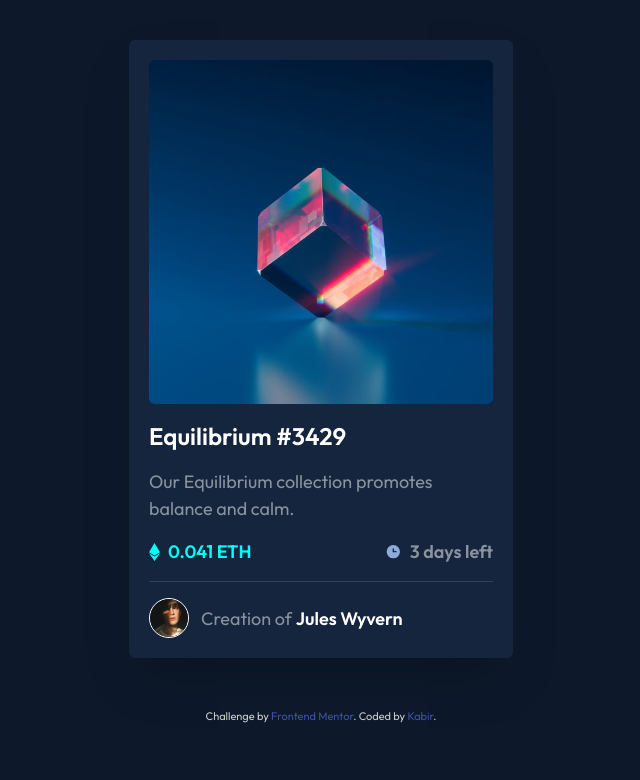
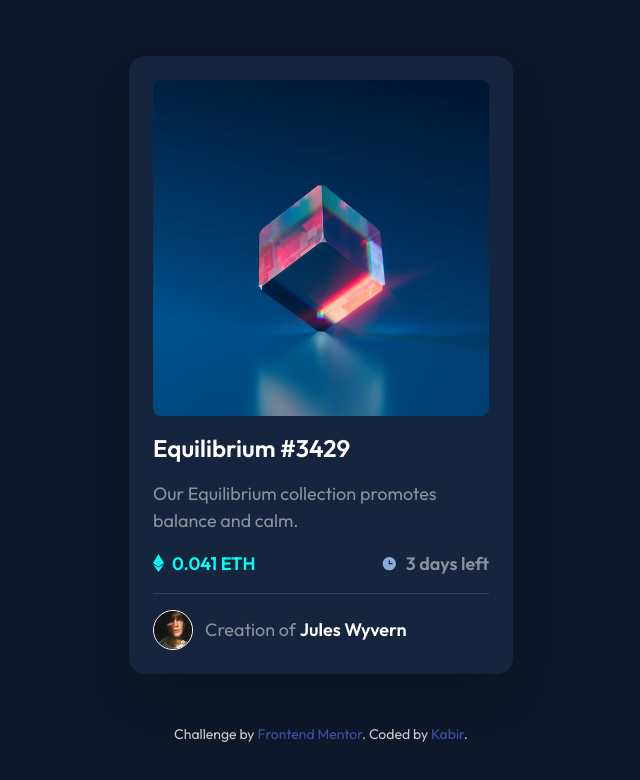
Before and after one commit to KabirKr/nft_preview_component, a website: page index.html in a window 1280 px wide. Shown: the whole page, without its empty margins (319-959 px from the left). Drawn offline with Linux system fonts and the light colour scheme.

Commit message:
Improvements

```diff
--- a/index.html
+++ b/index.html
@@ -17,7 +17,7 @@
     <!-- Feel free to remove these styles or customise in your own stylesheet 👍 -->
     <style>
       .attribution {
-        font-size: 11px;
+        font-size: 14px;
         text-align: center;
         margin-top: 50px;
         color: #ccc;
@@ -34,31 +34,45 @@
 
     <link rel="stylesheet" href="css/main.css" />
   </head>
-  <body class="bg-dark-blue-main p-10 font-sans text-[18px] text-white/50">
-    <div class="p-5 mx-auto max-w-sm rounded-md shadow-2xl bg-dark-blue-card">
-      <div class="overflow-hidden relative rounded-md cursor-pointer group">
+  <body
+    class="min-h-screen flex flex-col justify-center items-center bg-dark-blue-main p-10 font-sans text-[18px] text-white/50"
+  >
+    <main>
+      <div
+        class="flex flex-col p-6 space-y-4 max-w-sm rounded-2xl shadow-2xl bg-dark-blue-card"
+      >
+        <!-- Card Image -->
+        <a
+          href="#"
+          class="block overflow-hidden relative rounded-lg cursor-pointer"
+        >
+          <div alt="" aria-hidden="true">
             <img
               src="images/image-equilibrium.jpg"
               alt="Equilibrium"
               class="w-full"
             />
-        <div
-          class="hidden absolute inset-0 justify-center items-center group-hover:flex bg-cyan/50"
-        >
-          <img src="images/icon-view.svg" alt="icon-view" />
-        </div>
           </div>
 
-      <div class="mt-4">
-        <h1
-          class="text-2xl font-bold text-white cursor-pointer hover:text-cyan"
+          <div
+            class="flex absolute inset-0 justify-center items-center opacity-0 transition duration-150 ease-out hover:opacity-100 bg-cyan/50"
+            alt=""
+            aria-hidden="true"
+          >
+            <img src="images/icon-view.svg" alt="" aria-hidden="true" />
+          </div>
+        </a>
+
+        <!-- Card Content -->
+        <div class="space-y-4">
+          <a
+            href="#"
+            class="text-2xl font-bold text-white transition duration-150 ease-out cursor-pointer hover:text-cyan"
           >
             Equilibrium #3429
-        </h1>
-        <p class="mt-4">
-          Our Equilibrium collection promotes balance and calm.
-        </p>
-        <div class="flex justify-between items-center mt-4 font-bold">
+          </a>
+          <p class="">Our Equilibrium collection promotes balance and calm.</p>
+          <div class="flex justify-between items-center font-bold">
             <p class="flex items-center">
               <img src="images/icon-ethereum.svg" alt="icon-ethereum" />
               <span class="ml-2 text-cyan">0.041 ETH</span>
@@ -70,9 +84,11 @@
           </div>
         </div>
 
-      <div class="h-[1px] w-full bg-dark-blue-line mt-4"></div>
+        <!-- line -->
+        <div class="h-[1px] w-full bg-dark-blue-line"></div>
 
-      <div class="flex items-center mt-4">
+        <!-- User info -->
+        <div class="flex items-center">
           <img
             src="images/image-avatar.png"
             alt="avatar"
@@ -80,18 +96,21 @@
           />
           <p class="ml-3">
             Creation of
-          <strong class="text-white cursor-pointer hover:text-cyan"
-            >Jules Wyvern</strong
+            <a
+              href="#"
+              class="font-bold text-white transition duration-150 ease-out cursor-pointer hover:text-cyan"
+              >Jules Wyvern</a
             >
           </p>
         </div>
       </div>
+    </main>
 
-    <div class="attribution">
+    <footer class="attribution">
       Challenge by
       <a href="https://www.frontendmentor.io?ref=challenge" target="_blank"
         >Frontend Mentor</a
       >. Coded by <a href="https://twitter.com/__kabirk">Kabir</a>.
-    </div>
+    </footer>
   </body>
 </html>
```
Also changed, not shown: css/main.css. Lines whose indentation alone changed are shown as unchanged.
